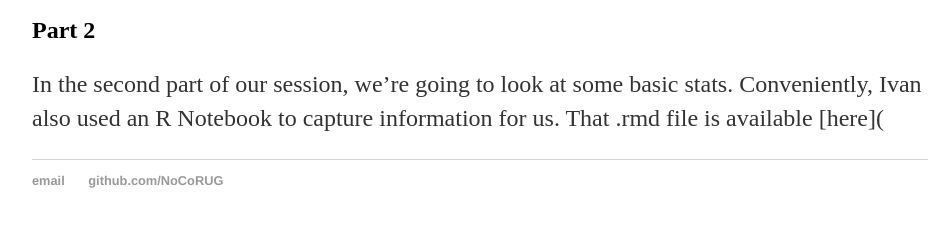
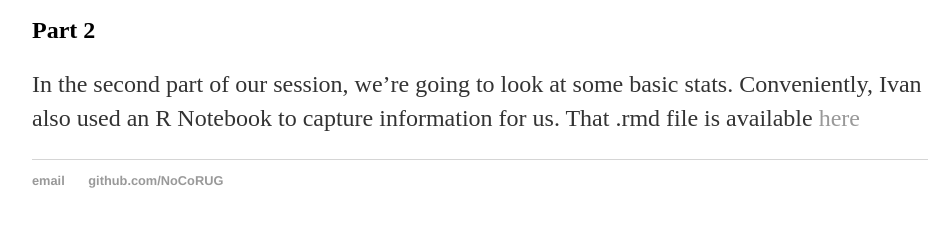
Before and after one commit to NoCoRUG/NoCoRUG.github.io, a Jekyll site: the page built from _posts/2018-06-20-markdown-and-notebooks.md, in a window 1280 px wide. Shown: the part 526-753 px from the top of the page, without its empty margins (160-1111 px from the left). Built offline with Jekyll 4.4.1, drawn with Linux system fonts in a browser that asks for light colours; part of the change alters nothing that is shown.

```diff
--- a/_posts/2018-06-20-markdown-and-notebooks.md
+++ b/_posts/2018-06-20-markdown-and-notebooks.md
@@ -11,4 +11,4 @@ In the first part of R group today we're going to begin by learning about [R mar
 Here is a [link](https://github.com/NoCoRUG/NoCoRUG.github.io/blob/master/files/Rnotebooks.rmd) to the Rmarkdown file used during that part of the presentation.
 
 ## Part 2
-In the second part of our session, we're going to look at some basic stats.  Conveniently, Ivan also used an R Notebook to capture information for us.  That .rmd file is available [here](
+In the second part of our session, we're going to look at some basic stats.  Conveniently, Ivan also used an R Notebook to capture information for us.  That .rmd file is available [here](https://github.com/NoCoRUG/NoCoRUG.github.io/blob/master/files/IntroStatR-NoCoRUGS.Rmd)
```
